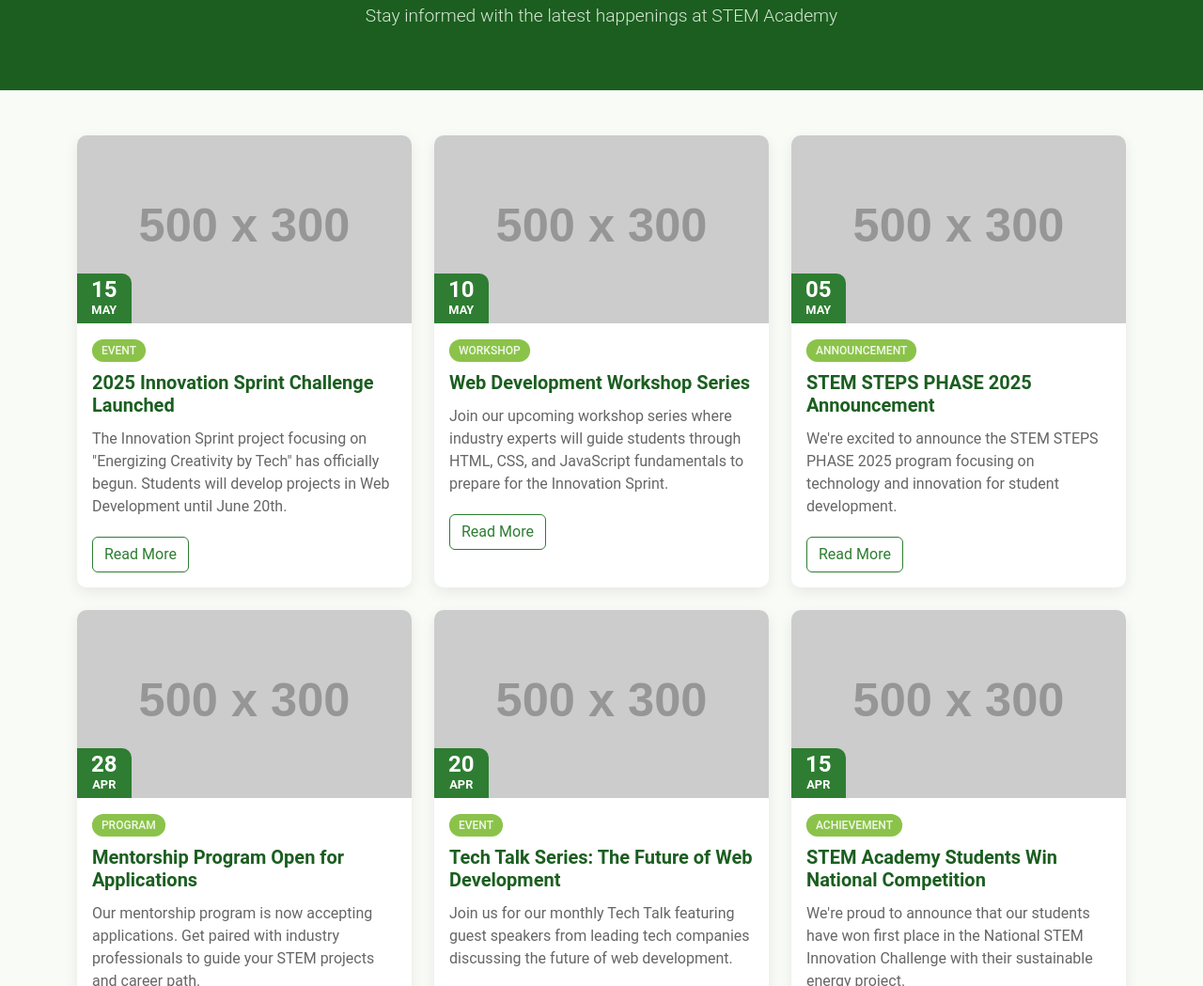
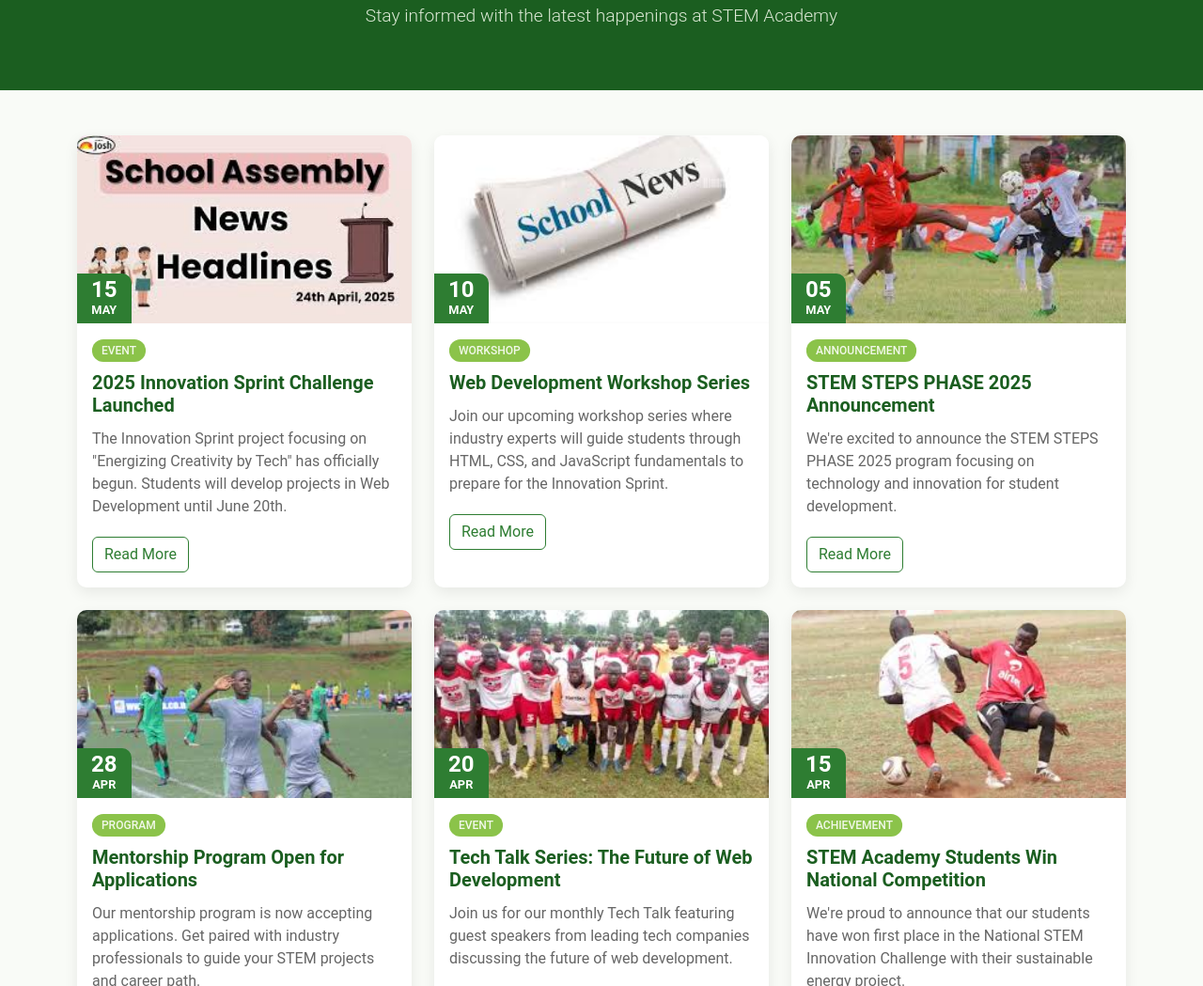
Before and after one commit to sethchenge/Kaptebee-school, a plain HTML site: page news.html in a window 1280 px wide. Shown: the part 185-1234 px from the top of the page at 94% size. Drawn offline with nearby package versions, Linux system fonts and the light colour scheme; placeholder pictures from the web are drawn by us.

Commit message:
added new images

```diff
--- a/news.html
+++ b/news.html
@@ -65,7 +65,7 @@
                 <div class="col-lg-4 col-md-6" data-aos="fade-up" data-aos-delay="100">
                     <div class="card news-card h-100">
                         <div class="card-img-top news-img-container">
-                            <img src="https://via.placeholder.com/500x300" class="img-fluid" alt="Innovation Sprint Challenge">
+                            <img src="news1.jpeg" class="img-fluid" alt="Innovation Sprint Challenge">
                             <div class="news-date">
                                 <span class="day">15</span>
                                 <span class="month">May</span>
@@ -84,7 +84,7 @@
                 <div class="col-lg-4 col-md-6" data-aos="fade-up" data-aos-delay="200">
                     <div class="card news-card h-100">
                         <div class="card-img-top news-img-container">
-                            <img src="https://via.placeholder.com/500x300" class="img-fluid" alt="STEM Workshop">
+                            <img src="news2.jpeg" class="img-fluid" alt="STEM Workshop">
                             <div class="news-date">
                                 <span class="day">10</span>
                                 <span class="month">May</span>
@@ -103,7 +103,7 @@
                 <div class="col-lg-4 col-md-6" data-aos="fade-up" data-aos-delay="300">
                     <div class="card news-card h-100">
                         <div class="card-img-top news-img-container">
-                            <img src="https://via.placeholder.com/500x300" class="img-fluid" alt="STEM Competition">
+                            <img src="news3.jpeg" class="img-fluid" alt="STEM Competition">
                             <div class="news-date">
                                 <span class="day">05</span>
                                 <span class="month">May</span>
@@ -122,7 +122,7 @@
                 <div class="col-lg-4 col-md-6" data-aos="fade-up" data-aos-delay="100">
                     <div class="card news-card h-100">
                         <div class="card-img-top news-img-container">
-                            <img src="https://via.placeholder.com/500x300" class="img-fluid" alt="STEM Mentorship">
+                            <img src="news4.jpeg" class="img-fluid" alt="STEM Mentorship">
                             <div class="news-date">
                                 <span class="day">28</span>
                                 <span class="month">Apr</span>
@@ -141,7 +141,7 @@
                 <div class="col-lg-4 col-md-6" data-aos="fade-up" data-aos-delay="200">
                     <div class="card news-card h-100">
                         <div class="card-img-top news-img-container">
-                            <img src="https://via.placeholder.com/500x300" class="img-fluid" alt="Tech Talk">
+                            <img src="news5.jpeg" class="img-fluid" alt="Tech Talk">
                             <div class="news-date">
                                 <span class="day">20</span>
                                 <span class="month">Apr</span>
@@ -160,7 +160,7 @@
                 <div class="col-lg-4 col-md-6" data-aos="fade-up" data-aos-delay="300">
                     <div class="card news-card h-100">
                         <div class="card-img-top news-img-container">
-                            <img src="https://via.placeholder.com/500x300" class="img-fluid" alt="STEM Achievement">
+                            <img src="news6.jpeg" class="img-fluid" alt="STEM Achievement">
                             <div class="news-date">
                                 <span class="day">15</span>
                                 <span class="month">Apr</span>
```
Also changed, not shown: news1.jpeg (added), news2.jpeg (added), news3.jpeg (added), news4.jpeg (added), news5.jpeg (added), news6.jpeg (added).
